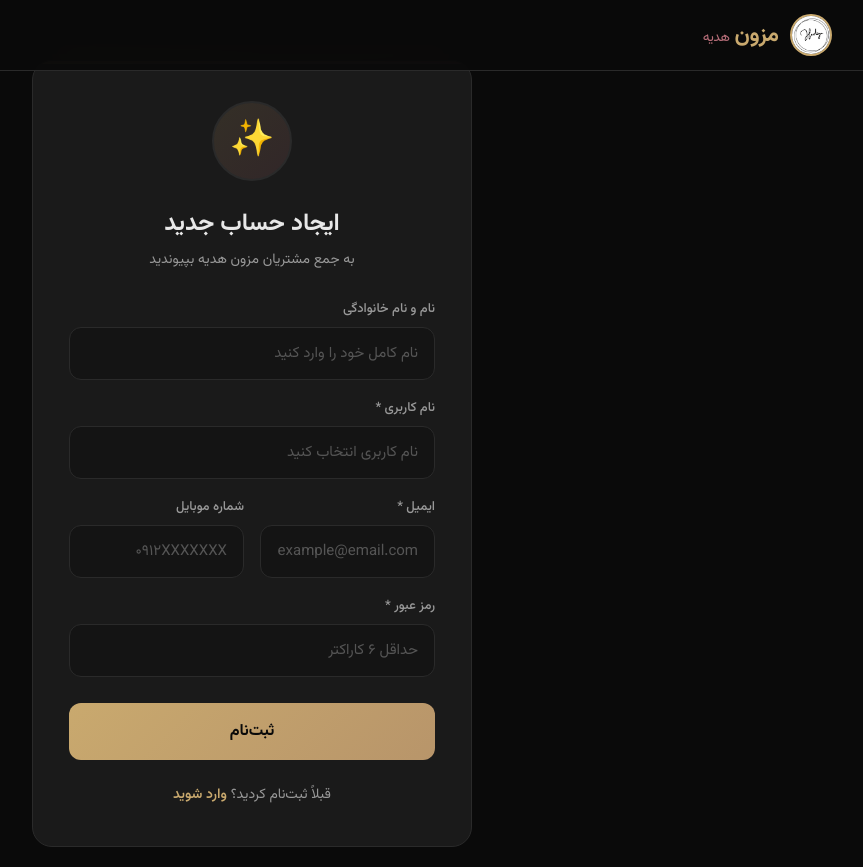
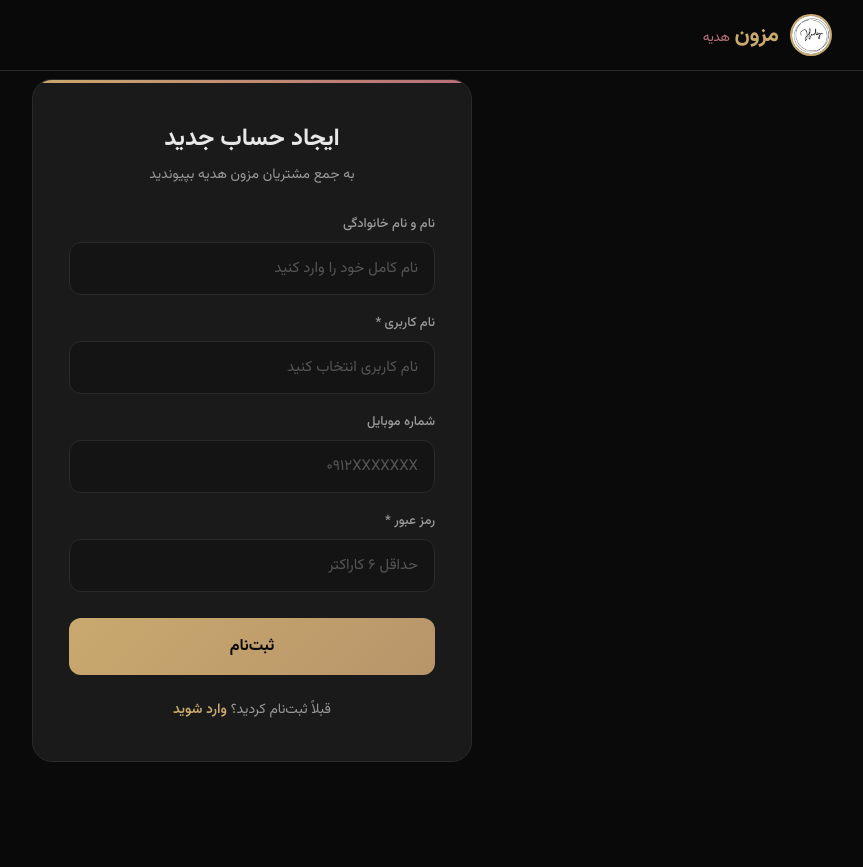
Before and after one commit to matinhermes/mazoun-hediye, a Flask app: page /register in a window 1280 px wide. Shown: the whole page, without its empty margins (388-1251 px from the left). After the commit the page ends 762 px from the top, so only its background shows below. Run offline with Flask 3, Linux system fonts and the light colour scheme.

Commit message:
fix: حذف عکس هواپیما + حذف فیلد ایمیل از ثبت‌نام

```diff
--- a/app.py
+++ b/app.py
@@ -586,8 +586,8 @@ def register():
         full_name = request.form.get('full_name', '')
         phone = request.form.get('phone', '')
 
-        if not username or not email or not password:
-            flash('لطفاً تمام فیلدها را پر کنید', 'warning')
+        if not username or not password:
+            flash('لطفاً نام کاربری و رمز عبور را وارد کنید', 'warning')
             return render_template('register.html')
         elif len(password) < 6:
             flash('رمز عبور باید حداقل ۶ کاراکتر باشد', 'warning')
@@ -597,7 +597,7 @@ def register():
         try:
             db.execute('''INSERT INTO users (username, email, password, full_name, phone)
                 VALUES (?, ?, ?, ?, ?)''',
-                (username, email, generate_password_hash(password), full_name, phone))
+                (username, email or '', generate_password_hash(password), full_name, phone))
             db.commit()
             flash('ثبت‌نام موفقیت‌آمیز بود! 🎉', 'success')
             # Send welcome SMS
--- a/templates/register.html
+++ b/templates/register.html
@@ -61,7 +61,7 @@ body{font-family:'Vazirmatn',sans-serif;background:var(--bg);color:var(--text);m
 
 <div class="auth-wrapper">
 <div class="auth-card">
-<div class="auth-icon"><div class="circle">✨</div></div>
+
 <h1 class="auth-title">ایجاد حساب جدید</h1>
 <p class="auth-subtitle">به جمع مشتریان مزون هدیه بپیوندید</p>
 
@@ -82,15 +82,9 @@ body{font-family:'Vazirmatn',sans-serif;background:var(--bg);color:var(--text);m
 <label>نام کاربری *</label>
 <input type="text" name="username" required placeholder="نام کاربری انتخاب کنید" autocomplete="username">
 </div>
-<div class="form-row">
-<div class="form-group">
-<label>ایمیل *</label>
-<input type="email" name="email" required placeholder="example@email.com">
-</div>
 <div class="form-group">
 <label>شماره موبایل</label>
 <input type="tel" name="phone" placeholder="۰۹۱۲XXXXXXX" dir="ltr" style="text-align:right">
-</div>
 </div>
 <div class="form-group">
 <label>رمز عبور *</label>
```
